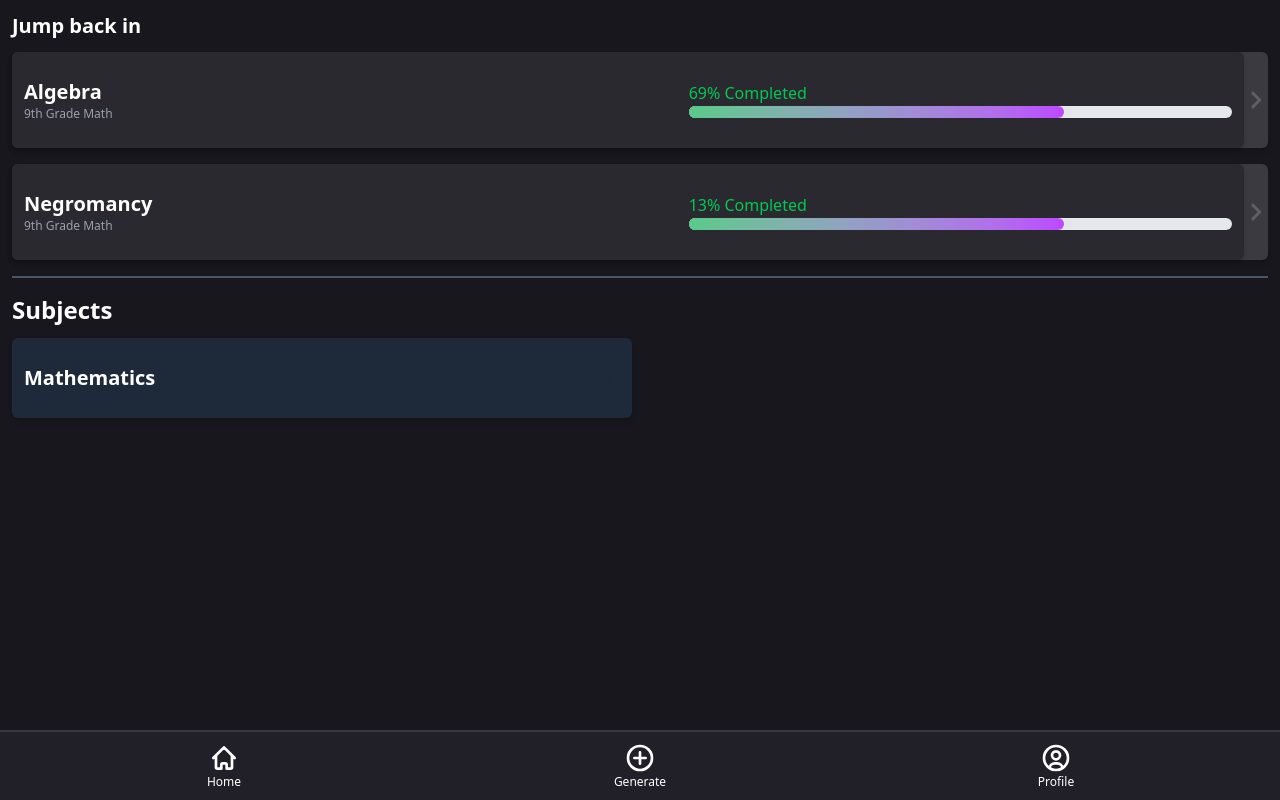
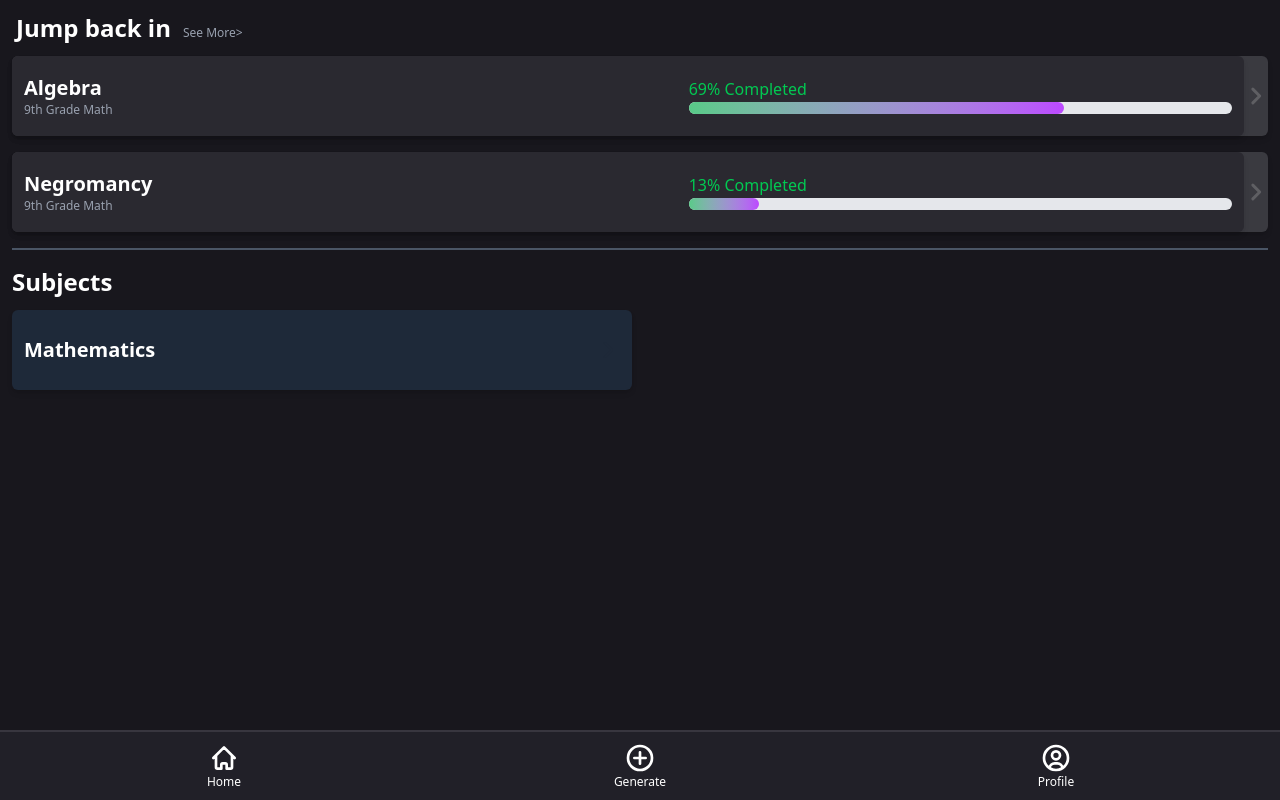
Before and after one commit to OhHiThere101/revision-app-test-2, a Next.js app: page / in a window 1280 px wide. Built offline with nearby package versions, Linux system fonts and the light colour scheme.

Commit message:
see more button + bg color fix

```diff
--- a/src/app/page.tsx
+++ b/src/app/page.tsx
@@ -6,11 +6,15 @@ const HomePage = () => {
 
     <div className="pb-[45px]">
 
-      <h1 className="text-xl font-bold m-3">Jump back in</h1>
+
+    <div className="m-3">
+        <span className="text-2xl font-bold ml-1">Jump back in</span>
+        <span className="text-xs ml-3 text-gray-400"><a href="/continue">{"See More>"}</a></span>
+    </div>
 
       <div className="grid gap-4 m-3">
 
-        <div className="flex flex-row items-center justify-end h-24 bg-[#3A3A40] rounded-[6px] shadow-md">
+        <div className="flex flex-row items-center justify-end h-20 bg-[#3A3A40] rounded-[6px] shadow-md">
 
           <div className="bg-[#2A2930] w-full h-full px-3 py-2 rounded-[6px] shadow-md">
 
@@ -37,7 +41,7 @@ const HomePage = () => {
 
         </div>
 
-        <div className="flex flex-row items-center justify-end h-24 bg-[#3A3A40] rounded-[6px] shadow-md">
+        <div className="flex flex-row items-center justify-end h-20 bg-[#3A3A40] rounded-[6px] shadow-md">
 
           <div className="bg-[#2A2930] w-full h-full px-3 py-2 rounded-[6px] shadow-md">
 
@@ -51,7 +55,7 @@ const HomePage = () => {
               <div>
                 <p className="text-green-500 text-md">13% Completed</p>
                 <div className="bg-gray-200 rounded-full h-3 my-[1px] dark:bg-gray-700">
-                  <div className="bg-linear-to-r from-[#58CA88] to-[#BC48FF] h-3 rounded-full w-[69%]"></div>
+                  <div className="bg-linear-to-r from-[#58CA88] to-[#BC48FF] h-3 rounded-full w-[13%]"></div>
                 </div>
               </div>
 
--- a/src/app/profile/page.tsx
+++ b/src/app/profile/page.tsx
@@ -17,7 +17,7 @@ const ProfilePage = ({
     playtime,
 }: ProfilePageProps) => {
     return (
-        <div className="bg-[#0f0f12] min-h-screen flex flex-col text-white font-sans">
+        <div className="bg-[#18171D] min-h-screen flex flex-col text-white font-sans">
             {/* Profile content */}
             <div className="flex-1 p-4 w-full">
                 {/* Profile section */}
```
